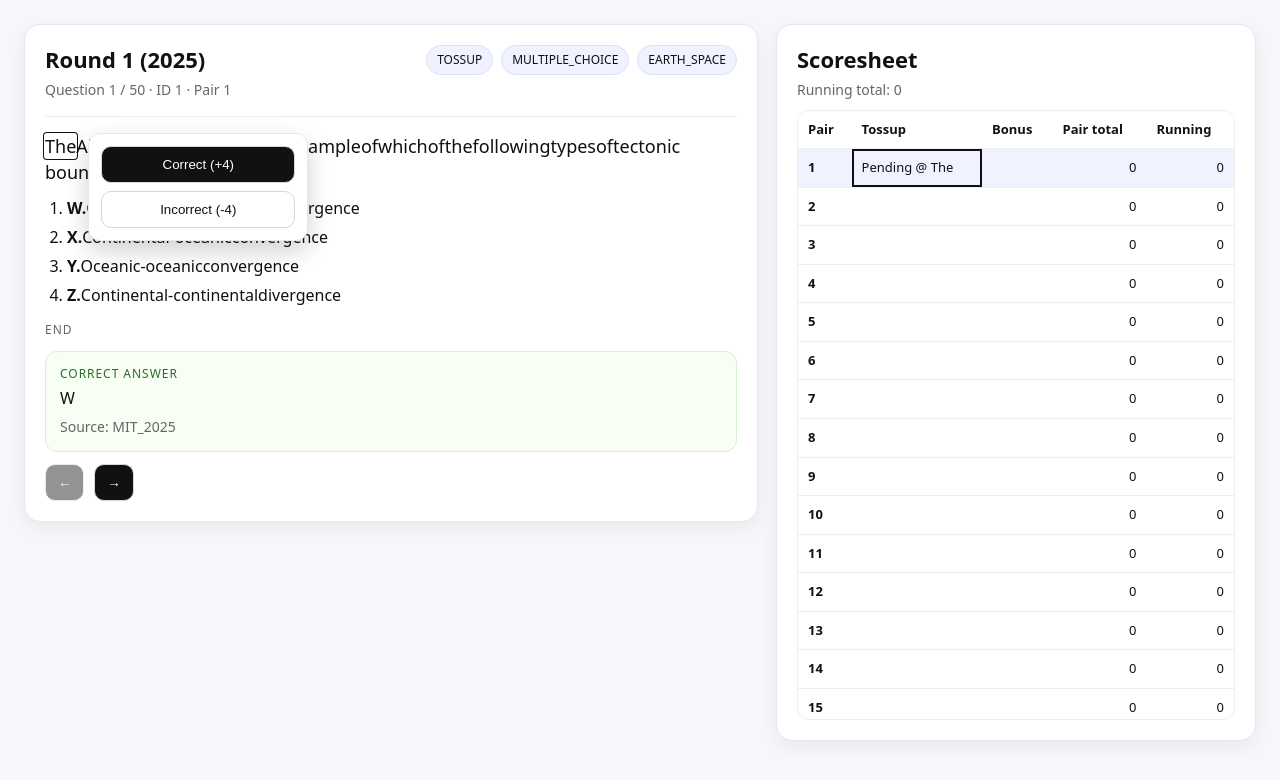
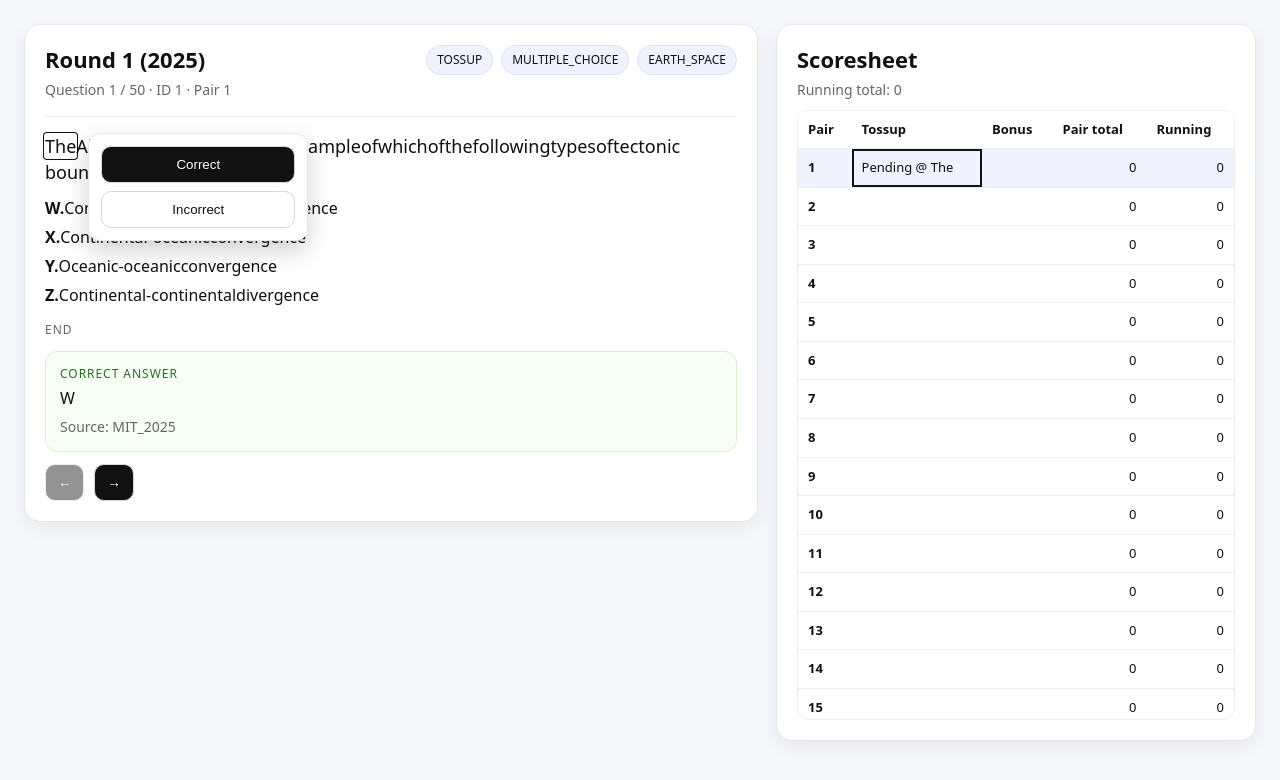
Before and after one commit to xpoes123/scibowl-org, a React (Vite) app in the folder apps/moss/frontend/: page / in a window 1280 px wide. Both pictures are taken after a click on the button "The". Shown: the top 780 px of the page. Built offline with nearby package versions, Linux system fonts and the light colour scheme.

Commit message:
Highlight based on correct/incorrect

```diff
--- a/apps/moss/frontend/src/App.tsx
+++ b/apps/moss/frontend/src/App.tsx
@@ -564,7 +564,7 @@ export default function App() {
                                 setAttemptEditor(null);
                             }}
                         >
-                            Correct (+4)
+                            Correct
                         </button>
                         <button
                             type="button"
@@ -574,7 +574,7 @@ export default function App() {
                                 setAttemptEditor(null);
                             }}
                         >
-                            Incorrect ({attempt?.isEnd ? "0" : "-4"})
+                            Incorrect
                         </button>
                     </div>
                 </div>
--- a/apps/moss/frontend/src/index.css
+++ b/apps/moss/frontend/src/index.css
@@ -103,7 +103,8 @@ code {
 
 .options {
   margin: 0;
-  padding-left: 22px;
+  padding-left: 0;
+  list-style: none;
 }
 
 .options li {
```
